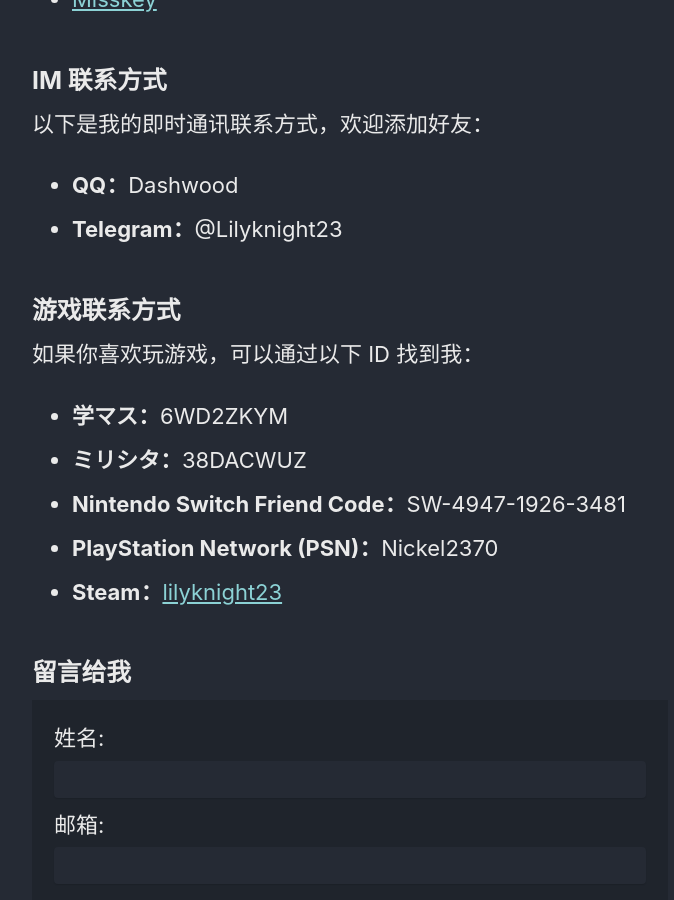
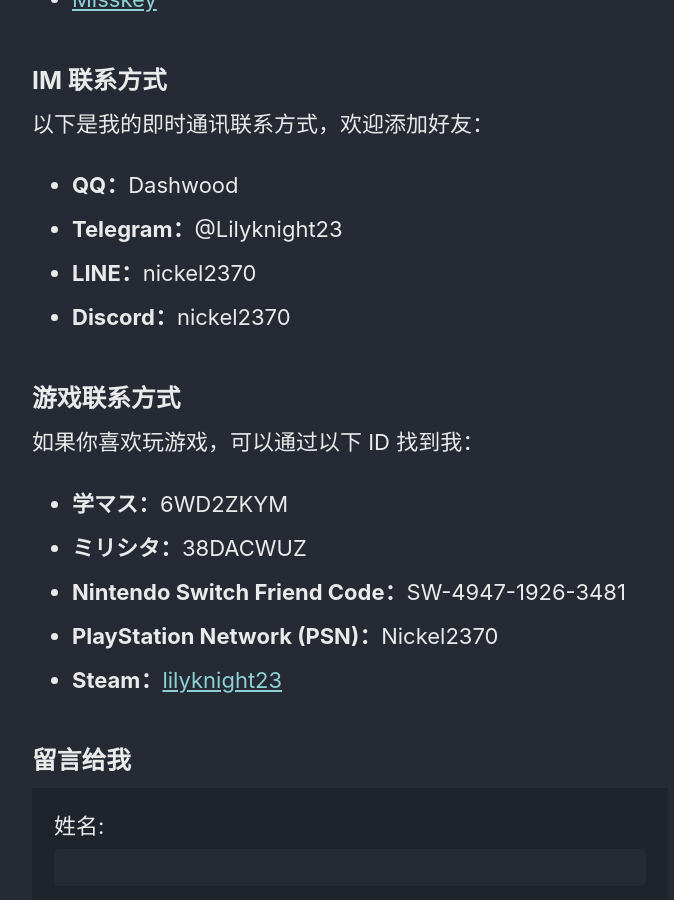
Before and after one commit to lilyknight39/lilyknight39.github.io, a Jekyll site: the page built from _pages/contact.md, in a window 1280 px wide and 900 px high, scrolled down 595 px. Shown: the whole window, without its empty margins (290-964 px from the left). Built offline with Jekyll 4.4.1, drawn with Linux system fonts in a browser that asks for light colours; cached includes are drawn as plain includes.

Commit message:
Update contact.md

```diff
--- a/_pages/contact.md
+++ b/_pages/contact.md
@@ -31,6 +31,8 @@
   <ul>
     <li><strong>QQ：</strong>Dashwood</li>
     <li><strong>Telegram：</strong>@Lilyknight23</li>
+    <li><strong>LINE：</strong>nickel2370</li>
+    <li><strong>Discord：</strong>nickel2370</li>
   </ul>
 </div>
 
```
